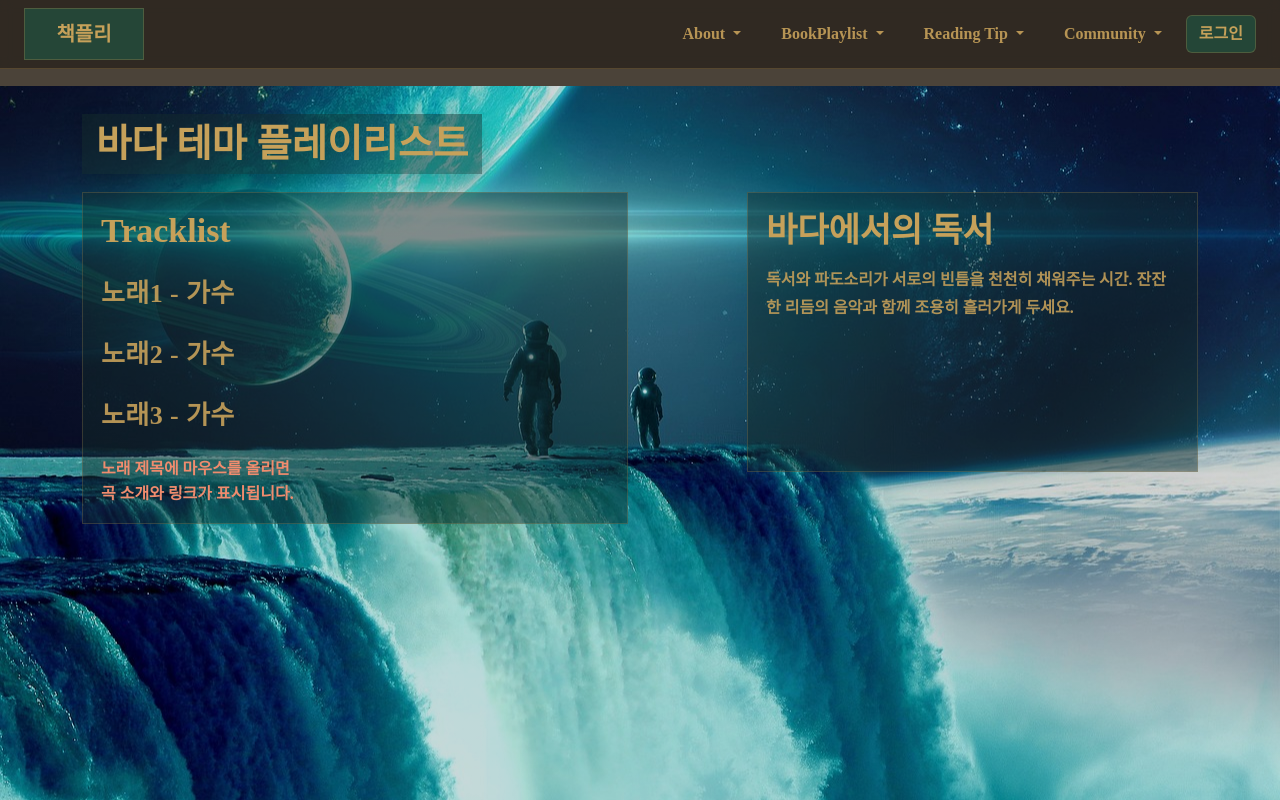
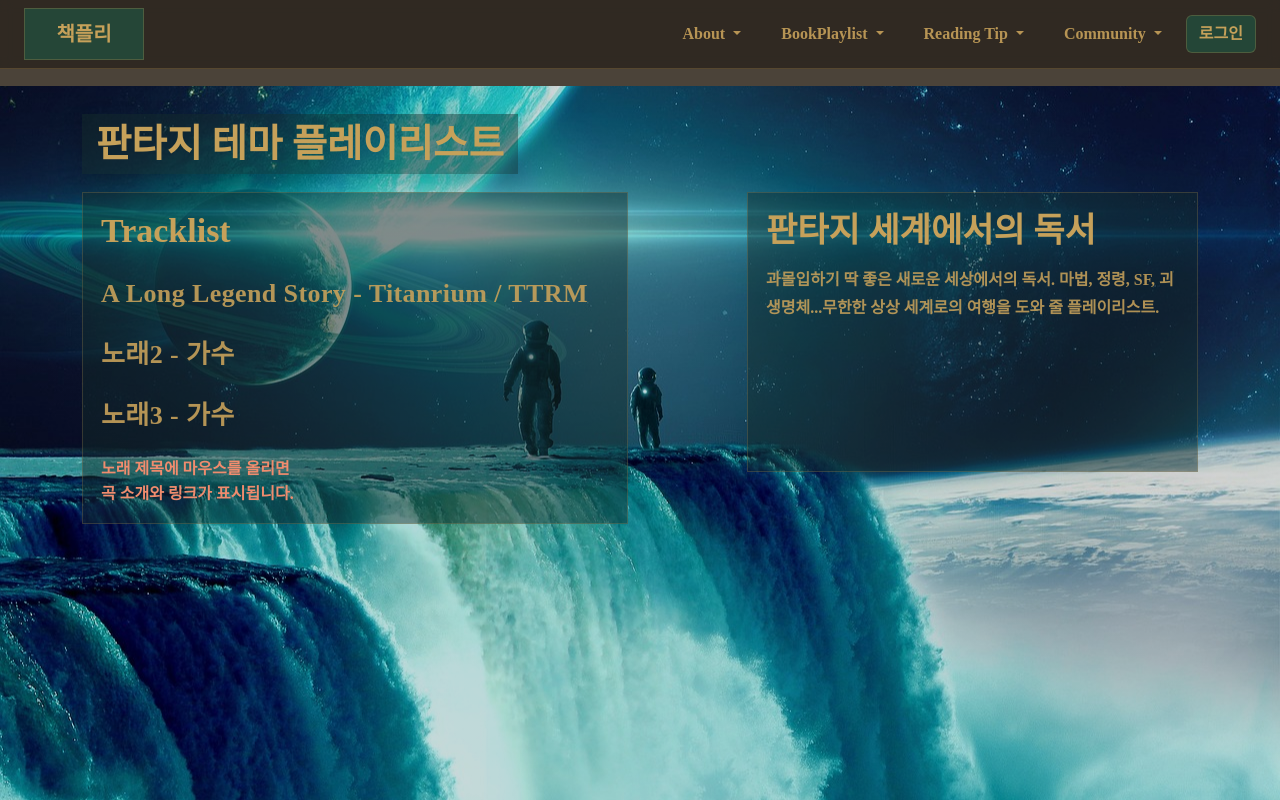
Before and after one commit to tksdl05/bookplaylist3, a plain HTML site: page fantasy.html in a window 1280 px wide. Drawn offline with nearby package versions, Linux system fonts and the light colour scheme; a web font is replaced by a local one.

Commit message:
Update fantasy.html

```diff
--- a/fantasy.html
+++ b/fantasy.html
@@ -52,7 +52,7 @@
       margin: 0;
     }
 
-    /* 4) Tracklist: 링크 + hover 팝업(뉴스 카드처럼) */
+    /* 트랙리스트 */
     .track-item{
       position: relative;
       width: fit-content;
@@ -184,38 +184,38 @@
 
   </div>
   </nav>
-   <!-- ===== 배경 + 콘텐츠 ===== -->
+   <!--배경 -->
   <main class="theme-bg">
     <div class="container">
 
-      <!-- 페이지 제목(흰 박스) -->
+      <!-- 페이지 제목 -->
       <div class="page-tag">
-        <h1>바다 테마 플레이리스트</h1>
+        <h1>판타지 테마 플레이리스트</h1>
       </div>
 
       <div class="row g-4">
-        <!-- Tracklist 블럭 -->
+        <!-- Tracklist -->
         <div class="col-lg-6">
           <section class="glass-block">
             <h2 class="block-title">Tracklist</h2>
 
-            <!-- 트랙 1 -->
+           <!-- 트랙 한 단위 -->
             <div class="track-item">
-              <a class="track-link" href="https://www.youtube.com/" target="_blank" rel="noreferrer">
-                노래1 - 가수
+              <a class="track-link" href="https://www.youtube.com/watch?v=Kus75rHg930&list=RDKus75rHg930&start_radio=1" target="_blank" rel="noreferrer">
+                A Long Legend Story - Titanrium / TTRM
               </a>
 
-              <!-- hover 팝업(뉴스 카드처럼) -->
+              <!-- 링크 팝업(뉴스) -->
               <div class="track-popup">
                 <div class="popup-title">곡소개 / 장르</div>
                 <div class="popup-desc">
-                  잔잔한 앰비언트(예시). 파도 소리처럼 배경으로 흐르며 몰입을 방해하지 않음.
+                  햇빛이 스며드는 나무 집, 할머니가 들려주는 전설 속 이야기와 같은 음악.
                 </div>
-                <div class="popup-url">https://www.youtube.com/</div>
+                <div class="popup-url">https://www.youtube.com/watch?v=Kus75rHg930&list=RDKus75rHg930&start_radio=1</div>
               </div>
             </div>
 
-            <!-- 트랙 2 -->
+            <!-- 트랙 한 단위 -->
             <div class="track-item">
               <a class="track-link" href="https://www.youtube.com/" target="_blank" rel="noreferrer">
                 노래2 - 가수
@@ -229,7 +229,7 @@
               </div>
             </div>
 
-            <!-- 트랙 3 -->
+            <!-- 트랙 한 단위 -->
             <div class="track-item">
               <a class="track-link" href="https://www.youtube.com/" target="_blank" rel="noreferrer">
                 노래3 - 가수
@@ -253,10 +253,10 @@
         <!-- 설명 블럭 -->
         <div class="col-lg-5 offset-lg-1">
           <section class="glass-block">
-            <h2 class="block-title">바다에서의 독서</h2>
+            <h2 class="block-title">판타지 세계에서의 독서</h2>
             <p class="block-text">
-              독서와 파도소리가 서로의 빈틈을 천천히 채워주는 시간.
-              잔잔한 리듬의 음악과 함께 조용히 흘러가게 두세요.
+              과몰입하기 딱 좋은 새로운 세상에서의 독서.
+              마법, 정령, SF, 괴생명체...무한한 상상 세계로의 여행을 도와 줄 플레이리스트.
             </p>
           </section>
         </div>
```
